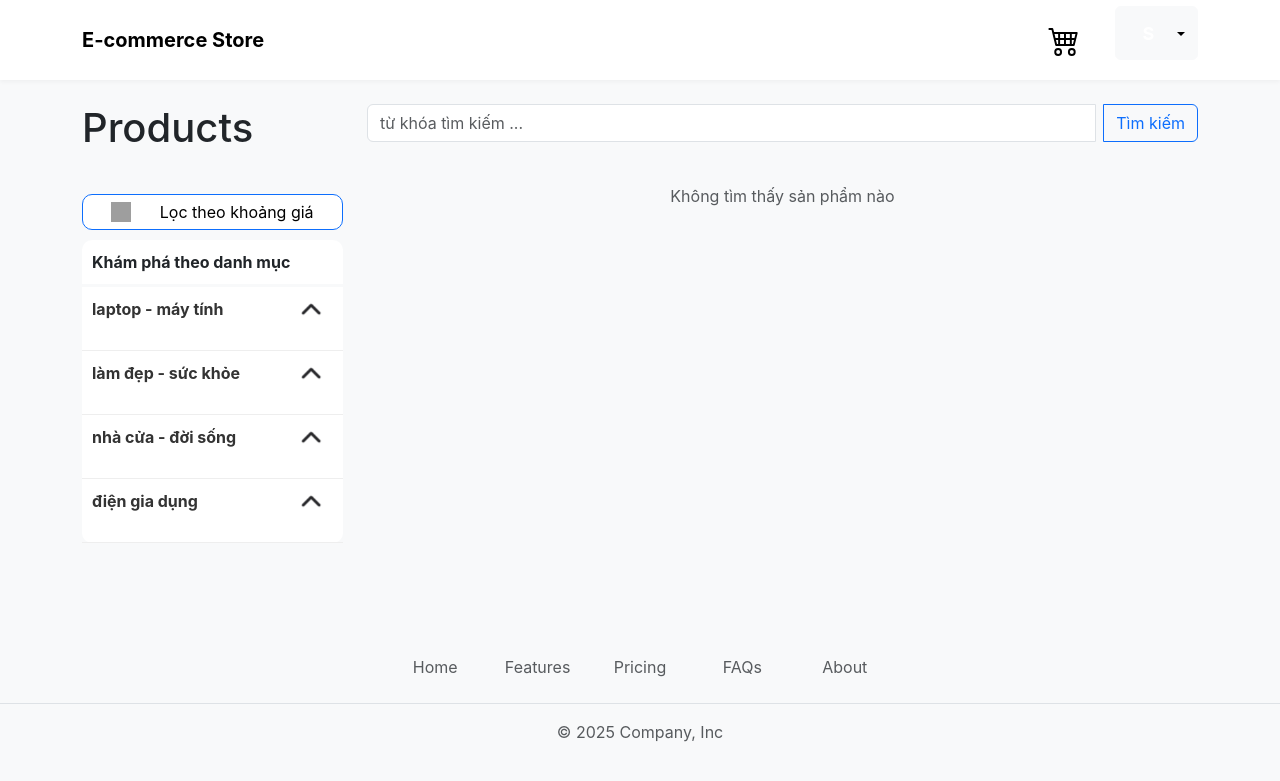
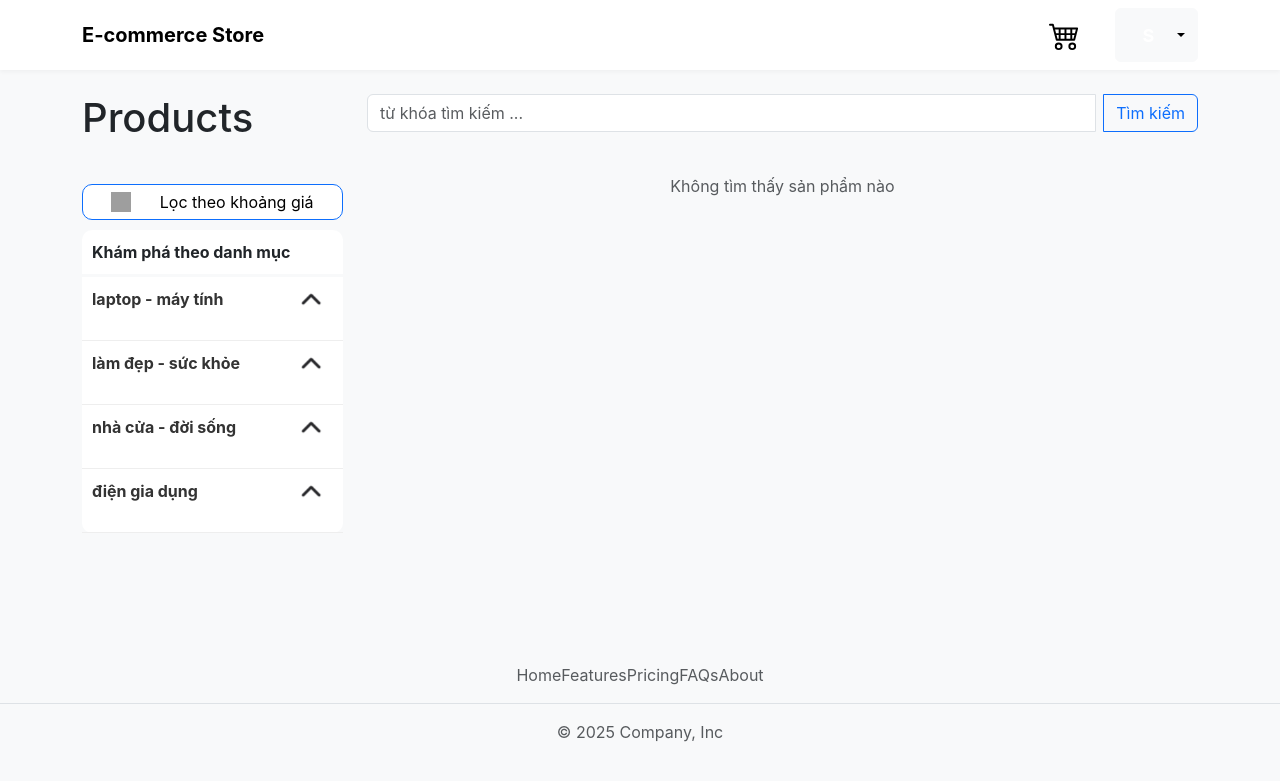
Before and after one commit to vodaiphuoc/ecomm-djan, a Django app: page / in a window 1280 px wide. Shown: the top 781 px of the page. Run offline with Django 4.2, Linux system fonts and the light colour scheme; the visitor is signed in with stand-in values (Sample User, id 1); data comes from the database, SQL or seed files in the repository; data that the repository does not hold is empty; parts of the project's set-up code (start-up, migrations or seed data) failed here and were passed over; grey boxes are pictures that could not be loaded.

Commit message:
fix header

```diff
--- /dev/null
+++ b/django-code/products/static/products/css/detail.css
@@ -0,0 +1,17 @@
+.mean-rating-container {
+    display: flex;
+    align-items: center;
+    width: 30vw;
+}
+
+#emoji-smile-icon {
+    color: greenyellow;
+    font-size: 2rem;
+    display: block;
+    margin-right: 1rem;
+}
+
+.signin-alert {
+    display: flex;
+    justify-content: center;
+}
--- a/django-code/products/views.py
+++ b/django-code/products/views.py
@@ -12,7 +12,7 @@ from reviews.forms import ReviewForm
 from products.models import Product, Category
 from orders.models import Order
 
-@ratelimit(key='ip', rate='5/m', block=True)
+# @ratelimit(key='ip', rate='5/m', block=True)
 def product_list(
         request: HttpRequest,
         category_slug:str = None,
--- a/django-code/static/css/styles.css
+++ b/django-code/static/css/styles.css
@@ -31,23 +30,67 @@ footer {
     max-height: 10vh;
 }
 
-.nav-item
 .nav-link {
+    height: 100%;
+    padding: 0 !important;
+    margin: 0;
+}
+
+.cart-icon-container {
     display: flex;
-    flex-direction: column;
+    flex-direction: row;
     align-items: center;
-    align-content: center;
     justify-content: center;
-    width: 8vw;
+    width: 100%;
     height: 100%;
+    padding: 0;
+    margin: 0;
 }
 
 .cart-nav-icon {
-    width: 60%;
-    height: 60%;
+    width: 30%;
+    height: auto;
     padding: 0;
     margin: 0;
 }
+
+.cart-icon-container {
+    min-width: 8vw;
+    min-height: 4vh;
+}
+
+
+/* for avatar */
+.user-avatar {
+    /* General dimensions and shape */
+    width: 40px;
+    height: 40px;
+    border-radius: 50%;
+    overflow: hidden;
+    display: inline-flex;
+    align-items: center;
+    justify-content: center;
+    font-size: 18px;
+    font-weight: bold;
+    color: white;
+}
+
+.avatar-initials {
+    width: 100%;
+    height: 100%;
+    display: flex;
+    align-items: center;
+    justify-content: center;
+}
+
+.avatar-img {
+    /* For the actual uploaded image */
+    width: 100%;
+    height: 100%;
+    object-fit: cover;
+}
+
+
 
 .card {
     border: none;
--- a/django-code/templates/base.html
+++ b/django-code/templates/base.html
@@ -11,6 +11,8 @@
     <link href="{% static 'products/css/listing.css' %}" rel="stylesheet">
     <link href="{% static 'products/css/category.css' %}" rel="stylesheet">
     <link href="{% static 'products/css/price_filter.css' %}" rel="stylesheet">
+    <link href="{% static 'products/css/detail.css' %}" rel="stylesheet">
+
     <link rel="icon" href="{% static 'image/favicon.png' %}" type="image/png">
 </head>
 <body>
--- a/django-code/templates/header.html
+++ b/django-code/templates/header.html
@@ -8,14 +8,17 @@
                 <ul class="navbar-nav ms-auto">
                     <li class="nav-item">
                         <a class="nav-link" href="{% url 'carts:cart_detail' %}">
-                            <img
+                            <div class="cart-icon-container">
+                                <img
                                 src="{% static 'image/cart-nav.svg' %}"
                                 alt="cart-nav-icon"
                                 class="cart-nav-icon"
-                            >
-                            {% if cart|length > 0 %}
-                                <span class="badge bg-primary rounded-pill">{{ cart|length }}</span>
-                            {% endif %}
+                                >
+                                {% if cart|length > 0 %}
+                                    <span class="badge bg-primary rounded-pill">{{ cart|length }}</span>
+                                {% endif %}
+                            </div>
+
                         </a>
                     </li>
                     <li class="nav-item">
@@ -23,7 +26,7 @@
                             <button
                                 class="btn btn-light dropdown-toggle"
                                 type="button"
-                                id="dropdownMenuButton1"
+                                id="dropdownMenuButton"
                                 data-bs-toggle="dropdown"
                                 aria-expanded="false"
                                 >
@@ -41,8 +44,12 @@
                                     {% endif %}
                                 </div>
                             </button>
-                            <ul class="dropdown-menu" aria-labelledby="dropdownMenuButton1">
-                                <li><a class="dropdown-item" href="{% url 'accounts:pwd_change' %}">Đổi mật khẩu</a></li>
+                            <ul class="dropdown-menu" aria-labelledby="dropdownMenuButton">
+                                <li>
+                                    <a class="dropdown-item" href="{% url 'accounts:pwd_change' %}">
+                                        Đổi mật khẩu
+                                    </a>
+                                </li>
                                 <li>
                                     <form method="post" action="{% url 'accounts:logout' %}" class="logout-form">
                                         {% csrf_token %}
@@ -51,6 +58,8 @@
                                 </li>
                             </ul>
                         </div>
+
+
                     </li>
                 </ul>
             {% else %}
```
Also changed, not shown: other parts of django-code/static/css/styles.css (+0 -34 lines), django-code/mysite/settings.py (+10 -10 lines), django-code/products/templates/products/product_detail.html (+4 -3 lines), Readme.md.
